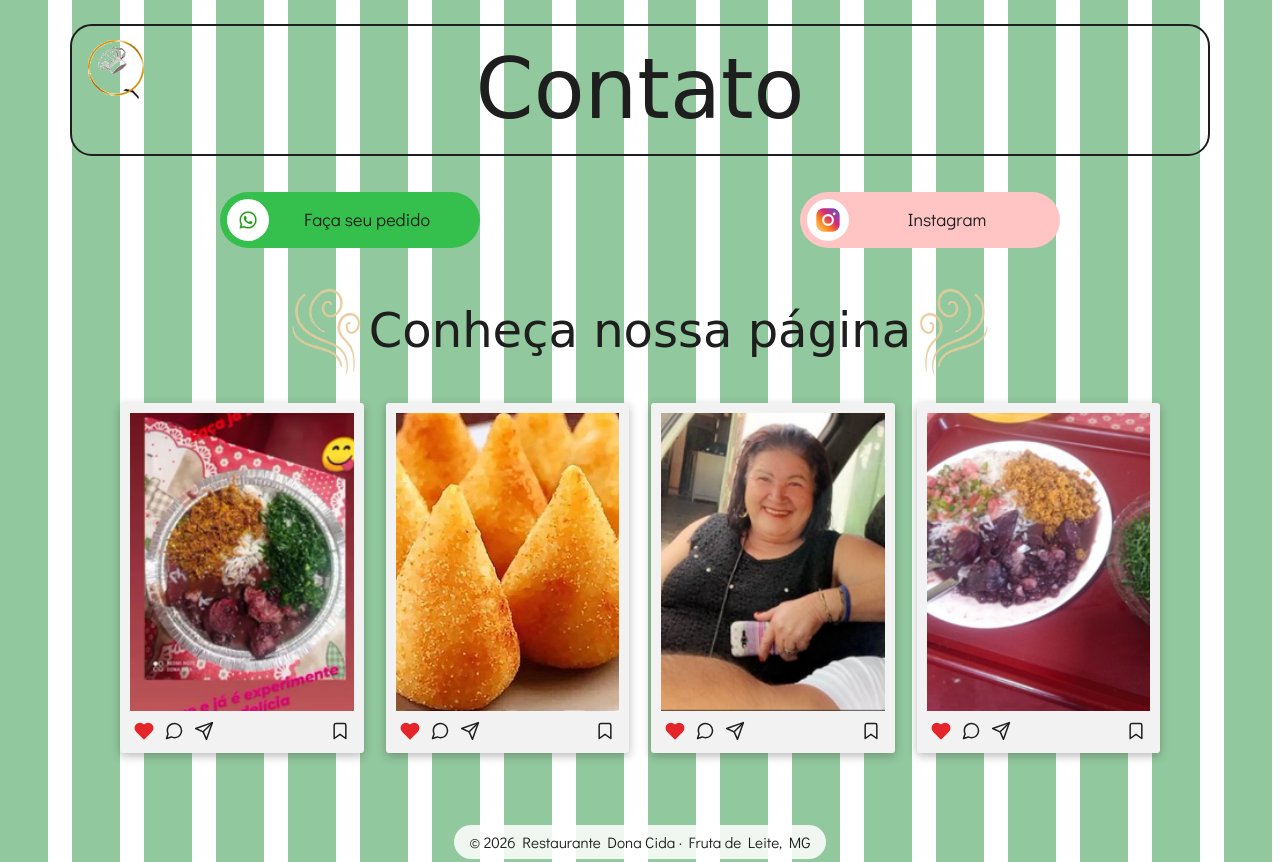
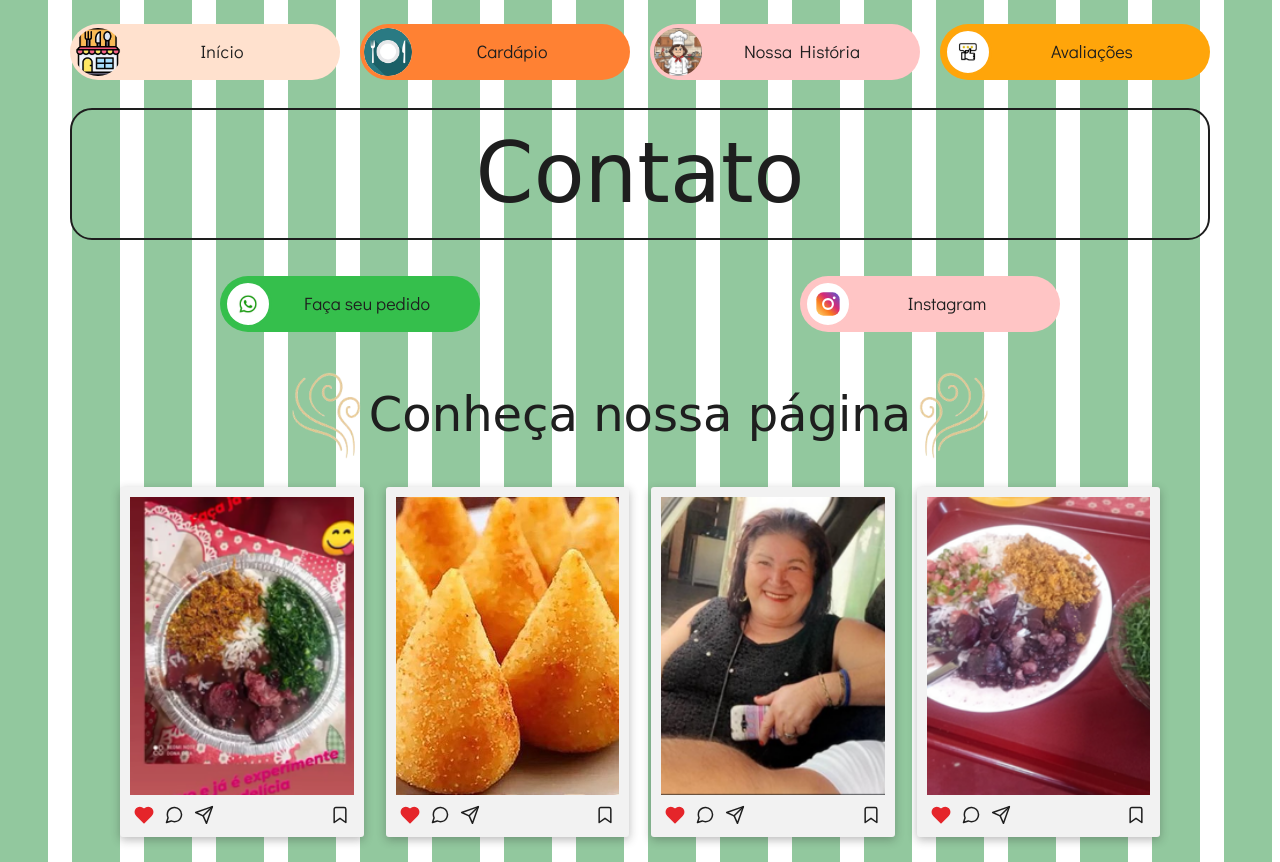
Before and after one commit to Samuel007b/tf-web-frontend, a plain HTML site: page contato.html in a window 1280 px wide. Shown: the top 862 px of the page. Drawn offline with Linux system fonts and the light colour scheme; a web font is replaced by a local one.

Commit message:
feat: implementa menu em todas as páginas

```diff
--- a/contato.html
+++ b/contato.html
@@ -16,10 +16,27 @@
   </head>
   <body class="tema-verde">
     <main class="pagina">
+
+      <nav class="grupo-pills nav-topo" aria-label="Menu principal">
+        <a class="pill pill-pessego" href="index.html">
+          <img class="pill-icone" src="img/icone-loja.png" alt="" />
+          <span class="pill-texto">Início</span>
+        </a>
+        <a class="pill pill-laranja" href="cardapio.html">
+          <img class="pill-icone" src="img/icone-cardapio.png" alt="" />
+          <span class="pill-texto">Cardápio</span>
+        </a>
+        <a class="pill pill-rosa" href="historia.html">
+          <img class="pill-icone" src="img/icone-historia.png" alt="" />
+          <span class="pill-texto">Nossa História</span>
+        </a>
+        <a class="pill pill-ambar" href="avaliacoes.html">
+          <img class="pill-icone com-borda" src="img/icone-avaliacoes.png" alt="" />
+          <span class="pill-texto">Avaliações</span>
+        </a>
+      </nav>
+
       <header class="titulo-caixa ">
-        <a class="logo-link" href="index.html" aria-label="Voltar ao início">
-          <img src="img/seta.gif" alt="Seta de Retorno Personalizada" width="56" height="61" />
-        </a>
         <h1>Contato</h1>
       </header>
 
--- a/css/style.css
+++ b/css/style.css
@@ -192,6 +192,7 @@ h1, h2, h3, p { margin-top: 0; }
 .pill-rosa { --cor: var(--rosa); }
 .pill-ambar { --cor: var(--ambar); }
 .pill-verde { --cor: var(--verde); }
+.pill-pessego { --cor: var(--pessego); }
 .pill-marrom { --cor: var(--marrom-midia); color: #fff; }
 .pill-whats { --cor: var(--whats); }
 
```
Also changed, not shown: avaliacoes.html (+19 -3 lines), historia.html (+20 -3 lines).
